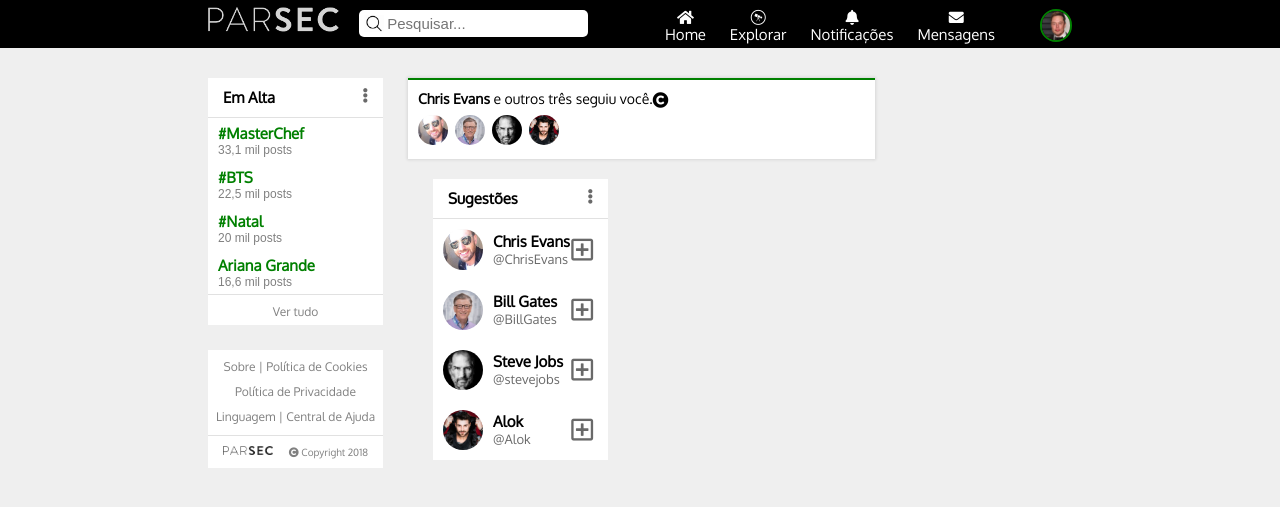
After one commit to JosueCode/Parsec, a PHP site: page /notificacoes.html in a window 1280 px wide. The commit adds this page. Shown: the top 507 px of the page. Run offline with PHP 8.4, Linux system fonts and the light colour scheme; some libraries are stand-ins or nearby versions.

Commit message:
mensagens

```diff
--- /dev/null
+++ b/Parsec/css/header.css
@@ -0,0 +1,101 @@
+@import url('https://fonts.googleapis.com/css?family=Oxygen');
+body {
+  margin: 0;
+  padding: 0;
+  background: #efefef;
+  font-family: "Oxygen", sans-serif;
+}
+header {
+  padding: 7px 13em;
+  height: 34px;
+  background: black;
+}
+.logo {
+  float: left;
+}
+.search-box {
+  margin-top: 3px;
+  float: left;
+}
+.search-box input {
+  width: 100%;
+  padding: 5px 5px;
+  font-size: 15px;
+  border: 0;
+  border-radius: 5px;
+  box-sizing: border-box;
+  outline: none;
+  margin-left: 20px;
+}
+.search-box input::placeholder {
+  padding: 0 23px;
+  background-image: url("../img/search-button.png");
+  background-repeat: no-repeat;
+  background-size: 20px;
+  background-position: 0px 50%;
+}
+.menu-right {
+  background: black;
+  float: right;
+  display: flex;
+  align-items: center;
+}
+.menu-right nav ul {
+  float: left;
+  list-style: none;
+  margin: 0;
+  padding: 0;
+}
+.menu-right nav ul li {
+  display: inline-block;
+  color: #fff;
+
+}
+.menu-right nav ul li a {
+  text-decoration: none;
+  font-size: 15px;
+  padding: 0 10px;
+  color: #fff;
+
+  display: flex;
+  flex-direction: column;
+  align-items: center;
+}
+.menu-right img {
+  border-radius: 50%;
+  margin-left: 35px;
+  border: 2px solid green;
+}
+.menu-right img:hover {
+  cursor: pointer;
+}
+.dropdown {
+  position: relative;
+  display: inline-block;
+  display: flex;
+  align-items: center;
+}
+.submenu-conteudo {
+  display: none;
+  margin-top: 66px;
+  margin-left: -75px;
+  position: absolute;
+  background-color:#f1f1f1;
+  min-width: 140px;
+  border: 0px solid #ccc;
+  overflow: auto;
+  box-shadow: 0px 0px 5px 1px rgba(0,0,0,0.2);
+}
+.submenu-conteudo a {
+  color: black;
+  padding: 12px 16px;
+  text-decoration: none;
+  display: block;
+  border-bottom: 1px solid #ccc;
+}
+.submenu-conteudo a:hover {
+  background: #ddd;
+}
+.show-menu {
+  display: block;
+}
--- /dev/null
+++ b/Parsec/css/style-notificacoes.css
@@ -0,0 +1,199 @@
+section {
+  margin: 0 13em;
+  margin-top: 30px;
+}
+.left {
+  float: left;
+  width: 23%;
+  min-width: 200px;
+  padding-right: 25px;
+  box-sizing: border-box;
+}
+.trending {
+  background: white;
+}
+.trend-header {
+  overflow: auto;
+  padding: 10px 15px;
+  border-bottom: 1px solid rgba(155, 155, 155, 0.3);
+}
+.trend-header h3 {
+  float: left;
+  margin: 0;
+  font-size: 15px;
+}
+.trend-header i {
+  float: right;
+  font-size: 15px;
+  color: #696969;
+}
+.trend-header i:hover {
+  cursor: pointer;
+}
+.hashtag {
+  padding: 5px 10px;
+}
+.hashtag a {
+  text-decoration: none;
+  font-size: 15px;
+  font-weight: bold;
+  color: green;
+}
+.hashtag a:hover {
+  text-decoration: underline;
+}
+.hashtag p {
+  margin: 0;
+  font-size: 12px;
+  font-family: sans-serif;
+  color: #808080;
+}
+.show-more-hastags {
+  text-align: center;
+  padding: 5px 0;
+  border-top: 1px solid rgba(155, 155, 155, 0.3);
+}
+.show-more-hastags a{
+  text-decoration: none;
+  font-size: 12px;
+  color: #808080;
+}
+.show-more-hastags a:hover{
+  text-decoration: underline;
+  color: #808080;
+}
+.footer {
+  display: flex;
+  flex-direction: column;
+  text-align: center;
+  margin-top: 25px;
+  background: white;
+}
+.footer a {
+  text-decoration: none;
+  color: #808080;
+  font-size: 12px;
+}
+.footer a:hover {
+  text-decoration: underline;
+}
+.footer span {
+  margin-top: 5px;
+}
+.copyright {
+  border-top: 1px solid rgba(155, 155, 155, 0.3);
+  margin-top: 10px;
+  padding: 10px 15px;
+}
+.copyright img {
+  float: left;
+}
+.copyright span {
+  margin: 0;
+  float: right;
+  font-size: 10px;
+  color: #808080;
+}
+
+
+.middle {
+  float: left;
+  width: 54%;
+  min-width: 400px;
+}
+.notification {
+  border-top: 2px solid green;
+  margin-bottom: 20px;
+  overflow: auto;
+  background: #fff;
+  padding: 10px;
+  box-shadow: 0px 0px 3px 1px rgba(0,0,0,0.1);
+}
+.notification p {
+  float: left;
+  margin: 0;
+  font-size: 14px;
+}
+.notification div {
+  float: left;
+  width: 100%;
+}
+.notification div img {
+  margin-top: 5px;
+  margin-right: 3px;
+  border-radius: 50%;
+}
+.notification div img:hover {
+  cursor: pointer;
+}
+
+
+.right {
+  float: left;
+  width: 23%;
+  min-width: 200px;
+  padding-left: 25px;
+  box-sizing: border-box;
+}
+.suggestions {
+  background: white;
+}
+.sugg-menu {
+  overflow: auto;
+  padding: 10px 15px;
+  border-bottom: 1px solid rgba(155, 155, 155, 0.3);
+}
+.sugg-menu h3 {
+  float: left;
+  margin: 0;
+  font-size: 15px;
+}
+.sugg-menu i {
+  float: right;
+  font-size: 15px;
+  color: #696969;
+}
+.sugg-menu i:hover {
+  cursor: pointer;
+}
+.sugg-user {
+  display: flex;
+  align-items: center;
+}
+.user-name-box {
+  width: 80%;
+  float: left;
+  display: flex;
+  align-items: center;
+}
+.user-name-box h4:hover, .user-name-box p:hover, .user-name-box img:hover {
+  cursor: pointer;
+  text-decoration: underline;
+}
+.user-name-box img {
+  padding: 10px;
+  width: 40px;
+  border-radius: 50%;
+}
+.user-name-box h4 {
+  margin: 0;
+  font-size: 15px;
+}
+.user-name-box p {
+  margin: 0;
+  font-size: 13px;
+  color: #696969;
+}
+.add-user-btn {
+  width: 20%;
+}
+.add-user-btn i{
+  margin-right: 15px;
+  float: right;
+  font-size: 25px;
+  color: #696969;
+}
+.add-user-btn i:hover {
+  color: green;
+  cursor: pointer;
+}
--- /dev/null
+++ b/Parsec/notificacoes.html
@@ -0,0 +1,151 @@
+<!DOCTYPE html>
+<html>
+  <head>
+  	<meta charset="utf-8">
+    <meta name="viewport" content="width=device-width, initial-scale=1">
+    <link rel="stylesheet" type="text/css" href="css/header.css">
+    <link rel="stylesheet" type="text/css" href="css/style-notificacoes.css">
+    <link rel="stylesheet" href="https://use.fontawesome.com/releases/v5.5.0/css/all.css" integrity="sha384-B4dIYHKNBt8Bc12p+WXckhzcICo0wtJAoU8YZTY5qE0Id1GSseTk6S+L3BlXeVIU" crossorigin="anonymous">
+    <script type="text/javascript" src="js/open-menu.js"></script>
+    <title>Notificações - Parsec</title>
+  </head>
+  <body>
+    <header>
+      <div class="logo">
+        <a href="homepage.html"><img src="img/logo.png" height="25px"></a>
+      </div>
+      <div class="search-box">
+        <input type="text" name="search" placeholder="Pesquisar...">
+      </div>
+      <div class="menu-right">
+        <nav>
+          <ul>
+            <li><a href="homepage.html"><i class="fas fa-home"></i>Home</a></li>
+            <li><a href="#"><i class="fab fa-wpexplorer"></i>Explorar</a></li>
+            <li><a href="notificacoes.html"><i class="fas fa-bell"></i>Notificações</a></li>
+            <li><a href="mensagens.html"><i class="fas fa-envelope"></i>Mensagens</a></li>
+          </ul>
+        </nav>
+
+        <div class="dropdown">
+          <img onclick="myfunction()" src="img/user-photo.png" class="img-btn" width="28px">
+          <div id="submenu" class="submenu-conteudo">
+            <a href="#"><i class="fas fa-user"></i> Meu perfil</a>
+            <a href="index.html"><i class="fas fa-sign-out-alt"></i> Sair</a>
+          </div>
+        </div>
+      </div>
+    </header>
+
+  	<section>
+        <div class="left">
+        	<div class="trending"> <!-- Em alta -->
+            <div class="trend-header">
+                <h3>Em Alta</h3>
+                <i class="fas fa-ellipsis-v"></i>
+            </div>
+            <div class="hashtags-trending"> <!-- Hashtags -->
+              <div class="hashtag"> <!-- Hashtag 1 -->
+                <a href="#">#MasterChef</a>
+                <p>33,1 mil posts</p>
+              </div>
+              <div class="hashtag"> <!-- Hashtag 2 -->
+                <a href="#">#BTS</a>
+                <p>22,5 mil posts</p>
+              </div>
+              <div class="hashtag"> <!-- Hashtag 3 -->
+                <a href="#">#Natal</a>
+                <p>20 mil posts</p>
+              </div>
+              <div class="hashtag"> <!-- Hashtag 4 -->
+                <a href="#">Ariana Grande</a>
+                <p>16,6 mil posts</p>
+              </div>
+            </div>
+            <div class="show-more-hastags"> <!-- Mostrar mais -->
+              <a href="#">Ver tudo</a>
+            </div>
+          </div>
+          <div class="footer"> <!-- rodapé -->
+            <span><a href="#">Sobre |</a><a href="#"> Política de Cookies</a></span>
+            <span><a href="#">Política de Privacidade</a></span>
+            <span><a href="#">Linguagem |</a><a href="#"> Central de Ajuda</a></span>
+            <div class="copyright">
+              <a href="homepage.html"><img src="img/logo-black.png" width="50px"></a>
+              <span><i class="fas fa-copyright"></i> Copyright 2018</span>
+            </div>
+          </div>
+        </div>
+
+        <div class="middle">
+          <div class="notification">
+          	<p><strong>Chris Evans</strong> e outros três seguiu você.</p>
+          	<i class="fas fa-copyright"></i>
+          	<div>
+          		<img src="img/chris-evans.png" width="30px">
+          		<img src="img/bill-gates.png" width="30px">
+          		<img src="img/steve-jobs.png" width="30px">
+          		<img src="img/alok.png" width="30px">
+          	</div>
+          </div>
+        </div>
+
+        <div class="right">
+          <div class="suggestions"> <!-- Sugestões -->
+            <div class="sugg-menu">
+                <h3>Sugestões</h3>
+                <i class="fas fa-ellipsis-v"></i>
+            </div>
+            <div class="sugg-user"> <!-- User 1 -->
+              <div class="user-name-box">
+                <img src="img/chris-evans.png">
+                <div>
+                  <h4>Chris Evans</h4>
+                  <p>@ChrisEvans</p>
+                </div>
+              </div>
+              <div class="add-user-btn">
+                <i class="far fa-plus-square"></i>
+              </div>
+            </div>
+            <div class="sugg-user"> <!-- User 2 -->
+              <div class="user-name-box">
+                <img src="img/bill-gates.png">
+                <div>
+                  <h4>Bill Gates</h4>
+                  <p>@BillGates</p>
+                </div>
+              </div>
+              <div class="add-user-btn">
+                <i class="far fa-plus-square"></i>
+              </div>
+            </div>
+            <div class="sugg-user"> <!-- User 3 -->
+              <div class="user-name-box">
+                <img src="img/steve-jobs.png">
+                <div>
+                  <h4>Steve Jobs</h4>
+                  <p>@stevejobs</p>
+                </div>
+              </div>
+              <div class="add-user-btn">
+                <i class="far fa-plus-square"></i>
+              </div>
+            </div>
+            <div class="sugg-user"> <!-- User 4 -->
+              <div class="user-name-box">
+                <img src="img/alok.png">
+                <div>
+                  <h4>Alok</h4>
+                  <p>@Alok</p>
+                </div>
+              </div>
+              <div class="add-user-btn">
+                <i class="far fa-plus-square"></i>
+              </div>
+            </div>
+          </div>
+        </div>
+      </section>
+  </body>
+</html>
```
Also changed, not shown: Parsec/css/style-homepage.css (+0 -109 lines), Parsec/css/style-mensagens.css (added, +82 -0 lines), Parsec/homepage.html (+9 -8 lines), Parsec/mensagens.html (added, +83 -0 lines).
